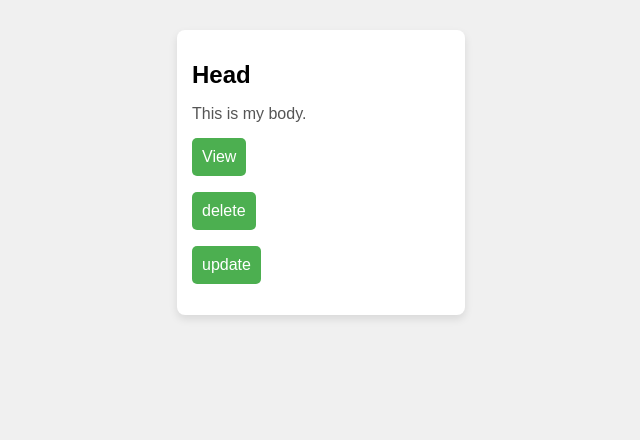
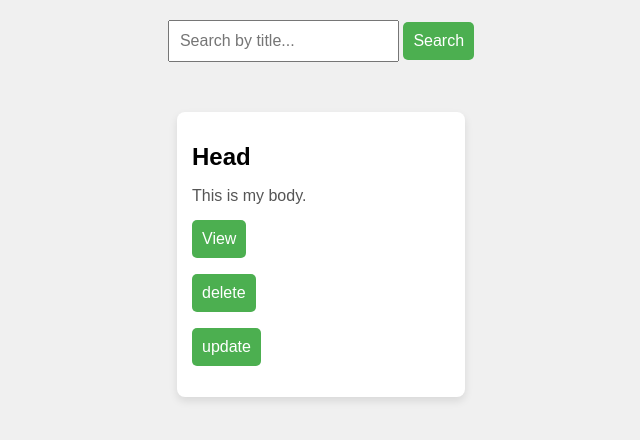
Before and after one commit to Nishantrde/curd_note, a Django app: template note/templates/diary.html in a window 1280 px wide. Shown: the top 440 px of the page, without its empty margins (319-959 px from the left). Run offline with Django 4.2, Linux system fonts and the light colour scheme; data comes from the database, SQL or seed files in the repository; the template is opened without the code that fills it: values that come from a table or form of the project are taken from there, most other values are stand-ins (such as "Sample title", 1, 10 or a date in 2020).

Commit message:
Initial Commit

```diff
--- a/note/templates/diary.html
+++ b/note/templates/diary.html
@@ -10,6 +10,30 @@
             padding: 0;
             font-family: 'Arial', sans-serif;
             background-color: #f0f0f0;
+        }
+
+        .search-container {
+            margin: 20px;
+            text-align: center;
+        }
+
+        #searchInput {
+            padding: 10px;
+            font-size: 16px;
+        }
+
+        button {
+            padding: 10px;
+            font-size: 16px;
+            background-color: #4CAF50;
+            color: #fff;
+            border: none;
+            border-radius: 5px;
+            cursor: pointer;
+        }
+
+        button:hover {
+            background-color: #45a049;
         }
 
         .horizontal-cards {
@@ -26,6 +50,7 @@
             box-shadow: 0 4px 8px rgba(0, 0, 0, 0.1);
             border-radius: 8px;
             overflow: hidden;
+            transition: border 0.5s;
         }
 
         .card-body {
@@ -43,24 +68,25 @@
             margin-bottom: 15px;
         }
 
-        button {
-            padding: 10px;
-            font-size: 16px;
-            background-color: #4CAF50;
-            color: #fff;
-            border: none;
-            border-radius: 5px;
-            cursor: pointer;
+        .highlight {
+            border: 2px solid #FFD700; /* Highlight the border for matched cards */
         }
 
-        button:hover {
-            background-color: #45a049;
+        @keyframes flash {
+            0% { background-color: inherit; }
+            50% { background-color: #FFFF00; } /* Flashing color */
+            100% { background-color: inherit; }
         }
     </style>
 {% endblock %}
 
 {% block body %}
 <body>
+    <div class="search-container">
+        <input type="text" id="searchInput" placeholder="Search by title...">
+        <button onclick="searchCards()">Search</button>
+    </div>
+
     <div class="horizontal-cards">
         {% for ob in notes %}
             <div class="card">
@@ -72,7 +98,6 @@
                         <input type="hidden" id="note_title" name="note_title" value="{{ ob.user_notes_title }}"/>
                         <input type="hidden" id="note_" name="note_" value="{{ ob.user_notes }}"/>
                         <button type="submit">View</button>
-
                     </form>
                     <form action="delete" method="post">
                         {% csrf_token %}
@@ -94,5 +119,36 @@
             </div>
         {% endfor %}
     </div>
+
+    <script>
+        function searchCards() {
+            var searchTerm = document.getElementById("searchInput").value.toLowerCase();
+            var cards = document.querySelectorAll('.card');
+
+            cards.forEach(function(card) {
+                var title = card.querySelector('.card-title').innerText.toLowerCase();
+                var cardBody = card.querySelector('.card-body');
+
+                if (title.includes(searchTerm)) {
+                    cardBody.classList.add('highlight');
+                    scrollIntoView(card);
+                    flashCard(cardBody);
+                } else {
+                    cardBody.classList.remove('highlight');
+                }
+            });
+        }
+
+        function scrollIntoView(element) {
+            element.scrollIntoView({ behavior: 'smooth', block: 'start' });
+        }
+
+        function flashCard(element) {
+            element.style.animation = 'flash 1s';
+            setTimeout(() => {
+                element.style.animation = '';
+            }, 1000);
+        }
+    </script>
 </body>
 {% endblock %}
```
